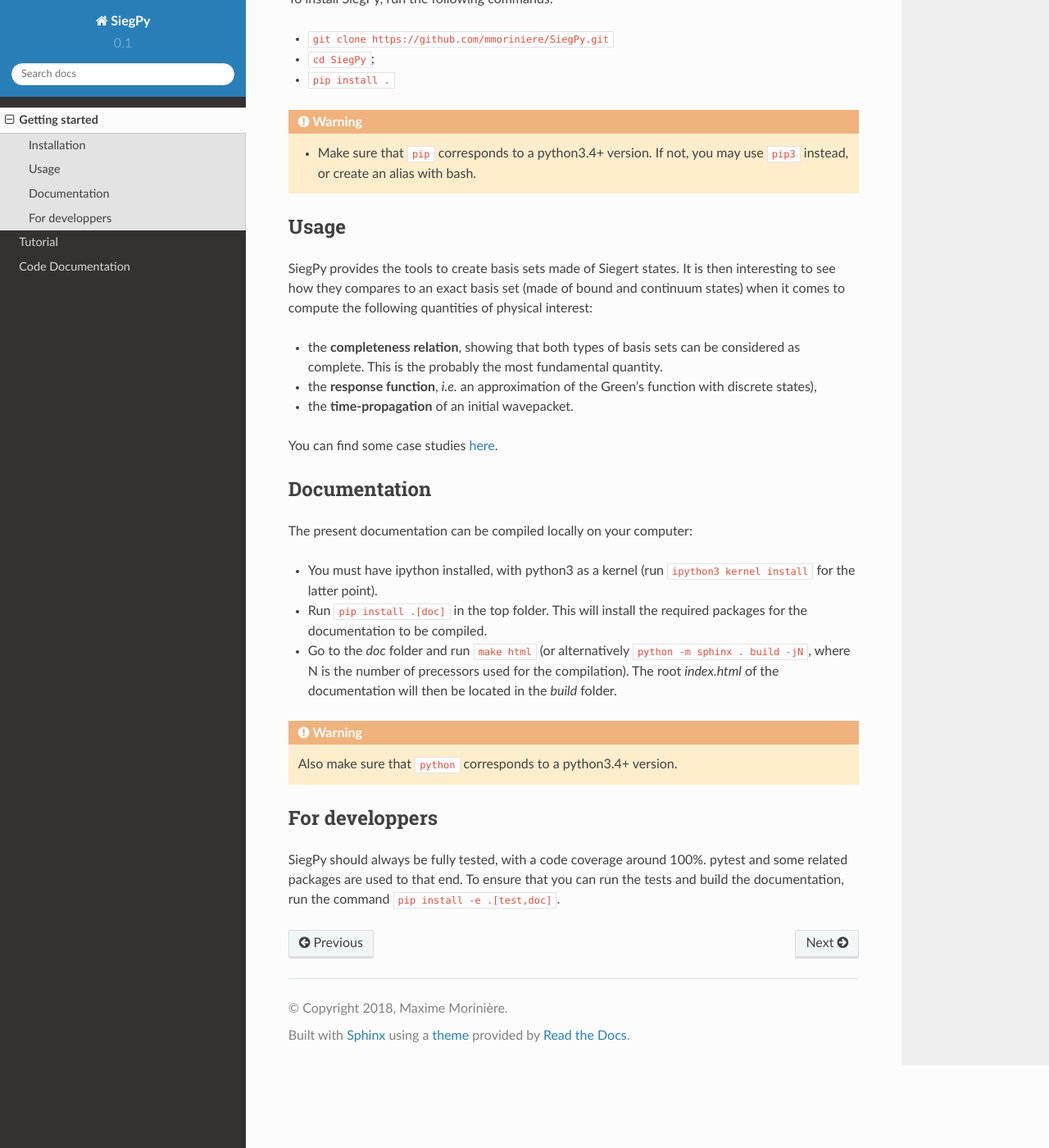
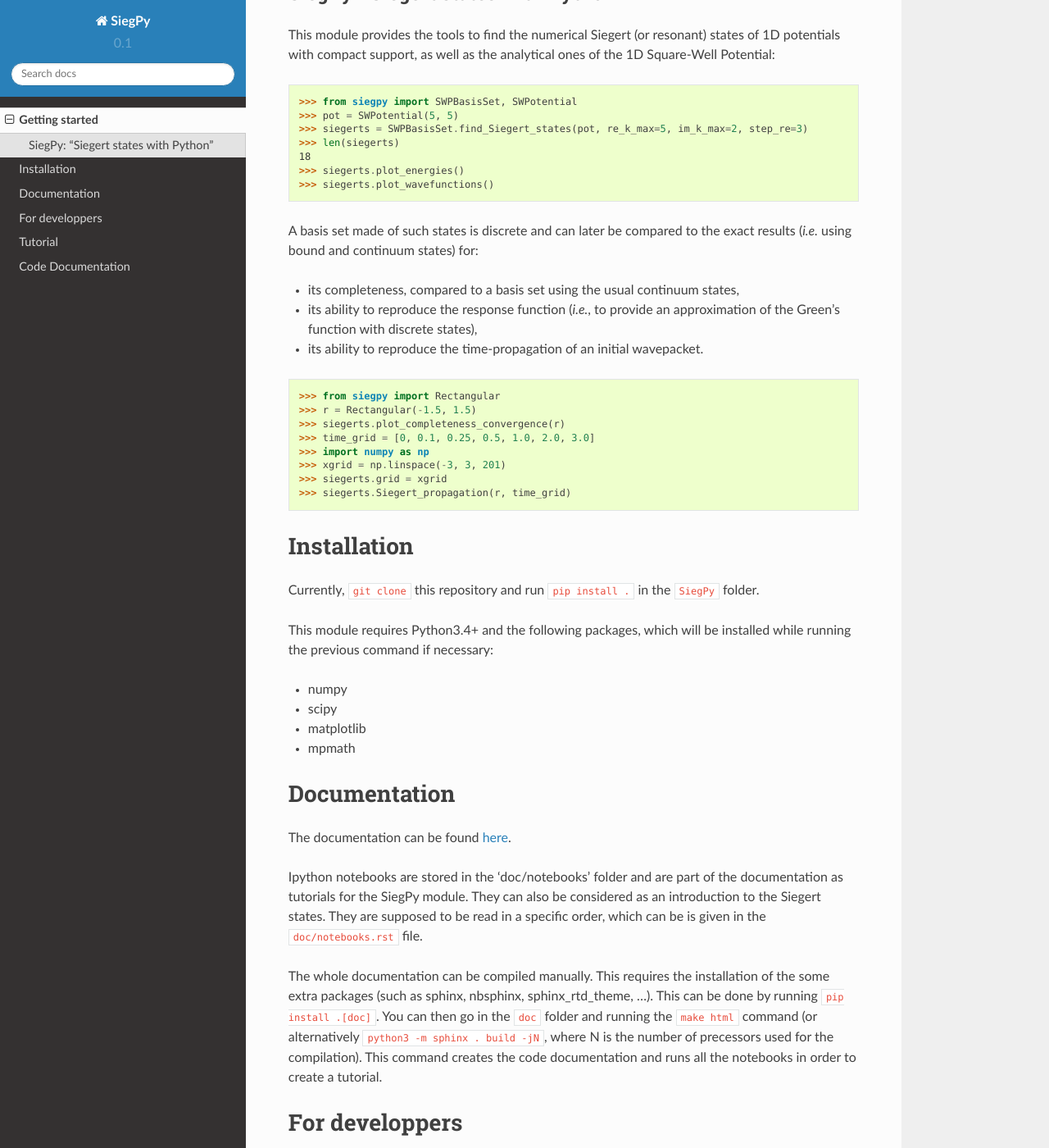
Before and after one commit to binggu56/SiegPy, a Sphinx documentation site: the page built from doc/getting_started.rst, in a window 1280 px wide and 1400 px high, scrolled down 229 px. Shown: the whole window at 82% size. Built offline with Sphinx 7.4.7 and the Read the Docs theme 2.0.0, drawn with Linux system fonts in a browser that asks for light colours; pages that are not in the unit, such as notebooks, are missing from menus; some of the changed text lies outside the part shown.

Commit message:
The doc should now build on readthedocs; remove stuff related to github pages

```diff
--- a/README.md
+++ b/README.md
@@ -52,9 +52,7 @@ installed while running the previous command if necessary:
 
 ## Documentation
 
-The documentation can be found [here](https://mmoriniere.github.io/SiegPy/).
-If it does not render properly, see
-[there](https://mmoriniere.gitlab.io/siegpy-canada/index.html).
+The documentation can be found [here](https://siegpy.readthedocs.io/en/latest/).
 
 Ipython notebooks are stored in the 'doc/notebooks' folder and are part of the
 documentation as tutorials for the SiegPy module. They can also be considered as
--- a/doc/conf.py
+++ b/doc/conf.py
@@ -40,6 +40,7 @@ extensions = [
     'sphinx.ext.mathjax',
     'sphinx.ext.napoleon',
     'nbsphinx',
+    'm2r',
 ]
 
 # Napoleon settings (for numpy docstring style)
--- a/doc/getting_started.rst
+++ b/doc/getting_started.rst
@@ -1,58 +1,4 @@
 Getting started
 ---------------
 
-Installation
-^^^^^^^^^^^^
-
-To install SiegPy, run the following commands:
-
-* ``git clone https://github.com/mmoriniere/SiegPy.git``
-* ``cd SiegPy``;
-* ``pip install .``
-
-.. warning::
-
-    * Make sure that ``pip`` corresponds to a python3.4+ version.
-      If not, you may use ``pip3`` instead, or create an alias with bash.
-
-Usage
-^^^^^
-
-SiegPy provides the tools to create basis sets made of Siegert states.
-It is then interesting to see how they compares to an exact basis set
-(made of bound and continuum states) when it comes to compute the following
-quantities of physical interest:
-
-* the **completeness relation**, showing that both types of basis sets can be
-  considered as complete. This is the probably the most fundamental quantity.
-* the **response function**, *i.e.* an approximation of the Green's function
-  with discrete states),
-* the **time-propagation** of an initial wavepacket.
-
-You can find some case studies :ref:`here <notebooks>`.
-
-
-Documentation
-^^^^^^^^^^^^^
-
-The present documentation can be compiled locally on your computer:
-
-* You must have ipython installed, with python3 as a kernel
-  (run ``ipython3 kernel install`` for the latter point).
-* Run ``pip install .[doc]`` in the top folder. This will install the
-  required packages for the documentation to be compiled.
-* Go to the `doc` folder and run ``make html``
-  (or alternatively ``python -m sphinx . build -jN``, where N is
-  the number of precessors used for the compilation). The root `index.html` of
-  the documentation will then be located in the `build` folder.
-
-.. warning:: Also make sure that ``python`` corresponds to a python3.4+ version.
-
-
-For developpers
-^^^^^^^^^^^^^^^
-
-SiegPy should always be fully tested, with a code coverage around 100%.
-pytest and some related packages are used to that end. To ensure that you
-can run the tests and build the documentation, run the command
-``pip install -e .[test,doc]``.
+.. mdinclude:: ../README.md
--- a/setup.cfg
+++ b/setup.cfg
@@ -49,6 +49,7 @@ doc =
     ipython
     ipykernel
     nbsphinx
+    m2r
 
 [options.package_data]
 data_file =
```
Also changed, not shown: .travis.yml, 1 other file.
